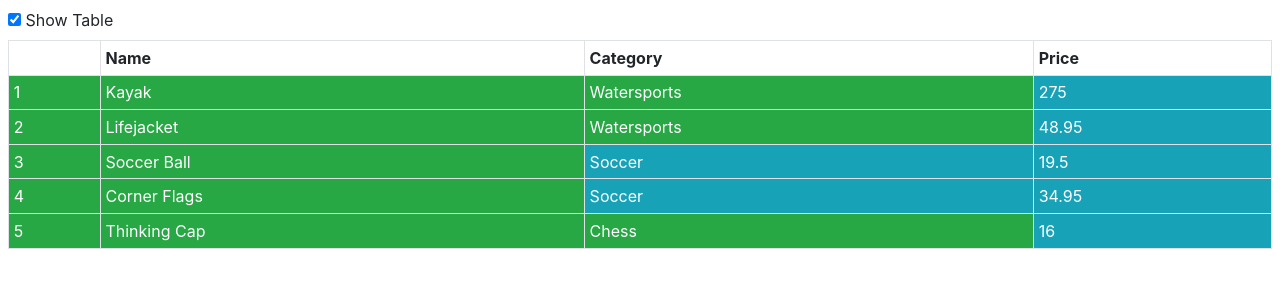
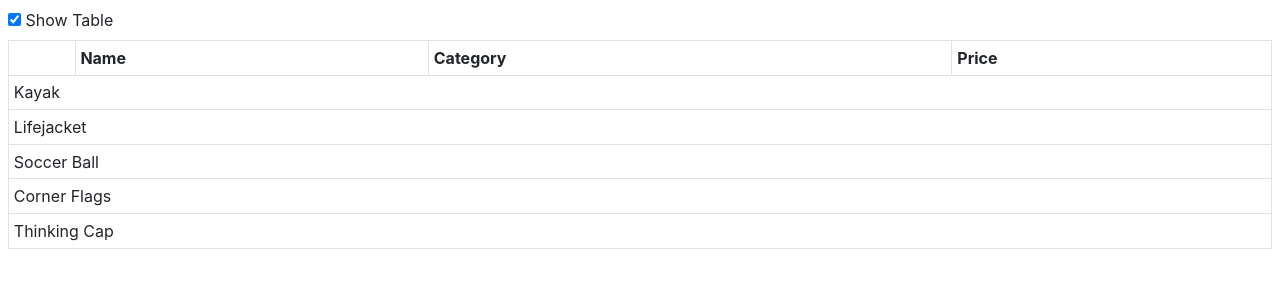
Before and after one commit to rene-copaga/example, an Angular app: page / in a window 1280 px wide. Shown: the top 300 px of the page. Built offline with nearby package versions, Linux system fonts and the light colour scheme.

Commit message:
Creating Iterating Structural Directives

```diff
--- a/src/app/app.module.ts
+++ b/src/app/app.module.ts
@@ -5,13 +5,15 @@
 import { PaAttrDirective } from './attr.directive';
 import { PaModel } from './twoway.directive';
 import { PaStructureDirective } from './structure.directive';
+import { PaIteratorDirective } from './iterator.directive';
 
 @NgModule({
   declarations: [
     ProductComponent,
     PaAttrDirective,
     PaModel,
-    PaStructureDirective
+    PaStructureDirective,
+    PaIteratorDirective
   ],
   imports: [
     BrowserModule,
--- /dev/null
+++ b/src/app/iterator.directive.ts
@@ -0,0 +1,24 @@
+import { Directive, ViewContainerRef, TemplateRef, Input } from "@angular/core";
+
+@Directive({
+    selector: "[paForOf]"
+})
+export class PaIteratorDirective {
+    constructor(private container: ViewContainerRef,
+        private template: TemplateRef<Object>) {}
+
+    @Input("paForOf")
+    dataSource: any;
+
+    ngOnInit() {
+        this.container.clear();
+        for (let i = 0; i < this.dataSource.length; i++) {
+            this.container.createEmbeddedView(this.template,
+                new PaIteratorContext(this.dataSource[i]));
+        }
+    }
+}
+
+class PaIteratorContext {
+    constructor(public $implicit: any) {}
+}
--- a/src/app/template.html
+++ b/src/app/template.html
@@ -10,17 +10,8 @@
     <table *paIf="showTable"
             class="table table-sm table-bordered table-striped">
         <tr><th></th><th>Name</th><th>Category</th><th>Price</th></tr>
-        <tbody class="text-white">
-            <tr *ngFor="let item of getProducts(); let i = index"
-                    [pa-attr]="getProducts().length < 6 ? 'bg-success' : 'bg-warning'"
-                    [pa-product]="item" (pa-category)="newProduct.category=$event">
-                <td>{{i + 1}}</td>
-                <td>{{item.name}}</td>
-                <td [pa-attr]="item.category == 'Soccer' ? 'bg-info' : null">
-                    {{item.category}}
-                </td>
-                <td [pa-attr]="'bg-info'">{{item.price}}</td>
-            </tr>
-        </tbody>
+        <ng-template [paForOf]="getProducts()" let-item>
+            <tr><td colspan="4">{{item.name}}</td></tr>
+        </ng-template>
     </table>
 </div>
```
